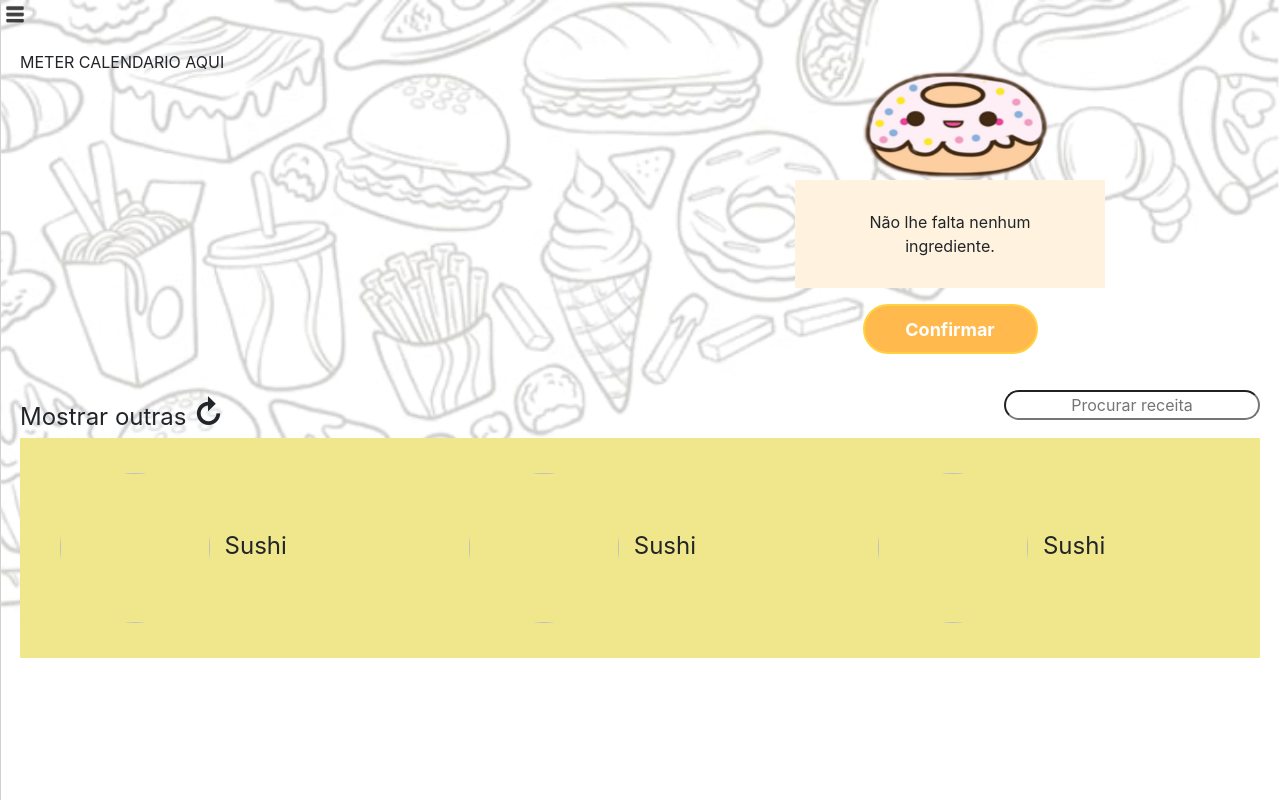
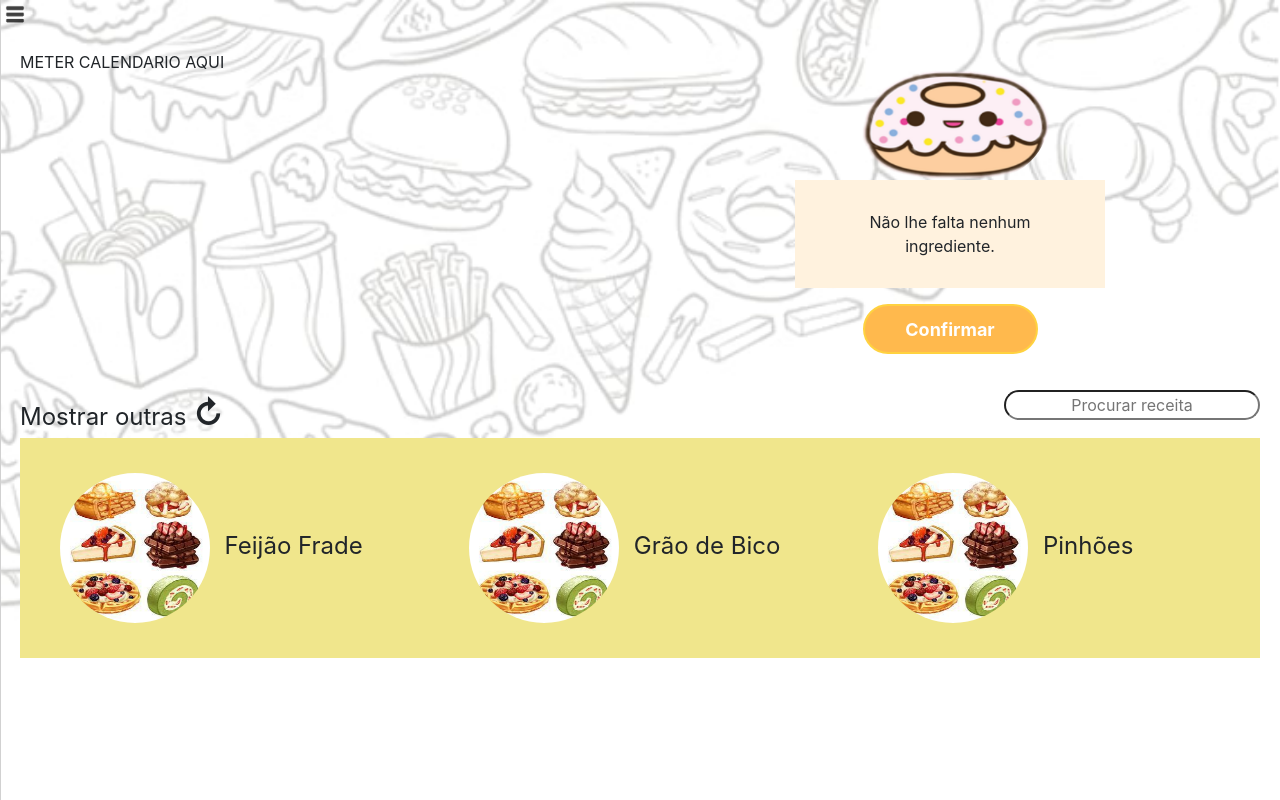
Before and after one commit to Inryatt/CouchPotatoFinal, a plain HTML site: page calendar.html in a window 1280 px wide. Drawn offline with nearby package versions, Linux system fonts and the light colour scheme; files whose address does not match are found by name.

Commit message:
aded random functionality in calendar

```diff
--- a/calendar.html
+++ b/calendar.html
@@ -167,37 +167,37 @@ METER CALENDARIO AQUI
     <div style="font-size: x-large;opacity: 0;" >aaaaa</div>
     <div ><input style="border-radius: 50px; float: right; text-align: center;" placeholder="Procurar receita" type="text" id="search" name="search"></div>
 
-    <div style="font-size: x-large;">
+    <div style="font-size: x-large;" id="cycleButton" onclick=cycleRecipes()>
       Mostrar outras <span style="font-size: xx-large; font-weight: bold;">&#x21BB</span>
 
     </div>
 
     <div id="receitas" class="linha">
-      <div class="receita">
+      <div class="receita" id="recBox1">
         <div class="receita1">
-          <img  src="../CouchPotatoFinal-1/assets/CouchPotato/lilcakes.jpg">
+          <img  src="assets/CouchPotato/lilcakes.jpg">
 
         </div>
-        <div class="receita2">
+        <div class="receita2" id="recText1">
           Sushi
         </div>
 
       </div>
-      <div class="receita">
+      <div class="receita" id="recBox2">
         <div class="receita1">
-          <img  src="../CouchPotatoFinal-1/assets/CouchPotato/lilcakes.jpg">
+          <img  src="assets/CouchPotato/lilcakes.jpg">
 
         </div>
-        <div class="receita2">
+        <div class="receita2"id="recText2">
           Sushi
         </div>
 
-      </div><div class="receita">
+      </div><div class="receita" id="recBox3">
         <div class="receita1">
-          <img  src="../CouchPotatoFinal-1/assets/CouchPotato/lilcakes.jpg">
+          <img  src="/assets/CouchPotato/lilcakes.jpg">
 
         </div>
-        <div class="receita2">
+        <div class="receita2" id="recText3">
           Sushi
         </div>
 
@@ -218,6 +218,7 @@ METER CALENDARIO AQUI
   <script src="js/index.js" type="text/javascript"></script>
   <script src="js/recipes.json" type="text/javascript"></script>
 
+  <script>cycleRecipes()</script>
 </body>
 
 </html>
--- a/js/index.js
+++ b/js/index.js
@@ -17,10 +17,10 @@ $("#registo").click(function () {
     email = $("#regMail").val();
     pwd = $("#regPwd").val();
 
-    if(username==""||email==""|| pwd==""){
+    if (username == "" || email == "" || pwd == "") {
         alert("Campos em vazio!");
     }
-    else{
+    else {
         localStorage.username = username;
         localStorage.email = email;
         localStorage.pwd = pwd;
@@ -36,12 +36,12 @@ $("#login").click(function () {
     tmpE = $("#logMail").val();
     tmpP = $("#logPwd").val();
     console.log("login attempted...")
-    if(tmpE==""||tmpP==""){
+    if (tmpE == "" || tmpP == "") {
         alert("Campos em vazio!");
         $("#logMail").empty();
         $("#logPwd").empty();
     }
-    else{
+    else {
         if ((tmpE == localStorage.email) && (tmpP == localStorage.pwd)) {
             console.log("LOGIN SUCCESSFULL")
             window.location.href = "index.html";//redirect para a main page
@@ -256,7 +256,8 @@ $("#login").click(function () {
             alert("Credenciais erradas!")
             $("#logMail").empty();
             $("#logPwd").empty();
-    }}
+        }
+    }
 })
 
 var receitas = {
@@ -1648,7 +1649,7 @@ var basedadosingred = {
         quantidade: 1000,
         texto: '1 kg de farinha de trigo sem fermento'
         , nome: 'Farinha de Trigo',
-        foto:"https://img.itdg.com.br/tdg/images/blog/uploads/2018/10/tipos-de-farinha-de-trigo-veja.jpg?w=1200"
+        foto: "https://img.itdg.com.br/tdg/images/blog/uploads/2018/10/tipos-de-farinha-de-trigo-veja.jpg?w=1200"
     },
     leite: {
         tipo: 'laticinios',
@@ -2274,7 +2275,7 @@ function closeNav() {
 //recipe modal call
 
 $('#theModal').on('show.bs.modal', function (event) {
-        var tmpInv=JSON.parse(localStorage.inventario);
+    var tmpInv = JSON.parse(localStorage.inventario);
 
     var button = $(event.relatedTarget) // Button that triggered the modal
     var name = button.data('name') // Extract info from data-* attributes
@@ -2388,11 +2389,11 @@ $("#tags").autocomplete({
 });
 var toAdd = "";
 var avoidItems = []
-localStorage.avoidItems=JSON.stringify(avoidItems);
+localStorage.avoidItems = JSON.stringify(avoidItems);
 function refreshItems() {
     $("#itemsToAvoid").empty();
     console.log(avoidItems);
-    avoidItems=JSON.parse(localStorage.avoidItems);
+    avoidItems = JSON.parse(localStorage.avoidItems);
     for (var i = 0; i < avoidItems.length; i++) {
         console.log(avoidItems[i]);
         $("#itemsToAvoid").append("<li>" + avoidItems[i] + "</li>");
@@ -2400,7 +2401,7 @@ function refreshItems() {
 };
 
 function refreshItemsINV() {
-    var tmpInv=JSON.parse(localStorage.inventario);
+    var tmpInv = JSON.parse(localStorage.inventario);
 
     $("#ingList").empty();
     console.log(tmpInv);
@@ -2412,12 +2413,12 @@ function refreshItemsINV() {
 
 $("#addItem").click(function () {
     toAdd = $("#tags").val();
-    avoidItems=JSON.parse(localStorage.avoidItems);
+    avoidItems = JSON.parse(localStorage.avoidItems);
 
     if (acIng.includes(toAdd)) {
         avoidItems.push(toAdd);
         console.log(toAdd);
-        localStorage.avoidItems=JSON.stringify(avoidItems);
+        localStorage.avoidItems = JSON.stringify(avoidItems);
 
         refreshItems();
         $("#tags").val("");
@@ -2430,7 +2431,7 @@ $("#addItem").click(function () {
 });
 
 $(document).ready(function () {
-    var tmpInv=JSON.parse(localStorage.inventario);
+    var tmpInv = JSON.parse(localStorage.inventario);
 
     for (var item in tmpInv) {
         console.log(item);
@@ -2440,7 +2441,7 @@ $(document).ready(function () {
 var qnt;
 $("#addInvent").click(function () {
 
-    var tmpInv=JSON.parse(localStorage.inventario);
+    var tmpInv = JSON.parse(localStorage.inventario);
     toAdd = $("#tags").val();
     qnt = $("#qnt").val();
     console.log("toadd " + toAdd)
@@ -2491,6 +2492,26 @@ $("#addInvent").click(function () {
 
 //============= CALENDARIO
 
-const keys = basedadosingred.keys(list);
-const randomIndex = keys[Math.floor(Math.random() * keys.length)];
-const item = list[randomIndex];
+function cycleRecipes() {
+    console.log("cycling...")
+    const keys = Object.keys(basedadosingred);
+    var randomIndex = keys[Math.floor(Math.random() * keys.length)];
+    console.log(randomIndex)
+    //const item = basedadosingred[randomIndex];
+    $("#recText2").text(basedadosingred[randomIndex]['nome']);
+    randomIndex = keys[Math.floor(Math.random() * keys.length)];
+    item = basedadosingred[randomIndex];
+    $("#recText1").text(basedadosingred[randomIndex]['nome']);
+    randomIndex = keys[Math.floor(Math.random() * keys.length)];
+    item = basedadosingred[randomIndex];
+    $("#recText3").text(basedadosingred[randomIndex]['nome']);
+}
+
+$("calendar.html").ready(function () {
+
+    cycleRecipes();
+
+});
+$("#cycleButton").click(function () {
+    cycleRecipes();
+});
```
Lines whose indentation alone changed are shown as unchanged.
